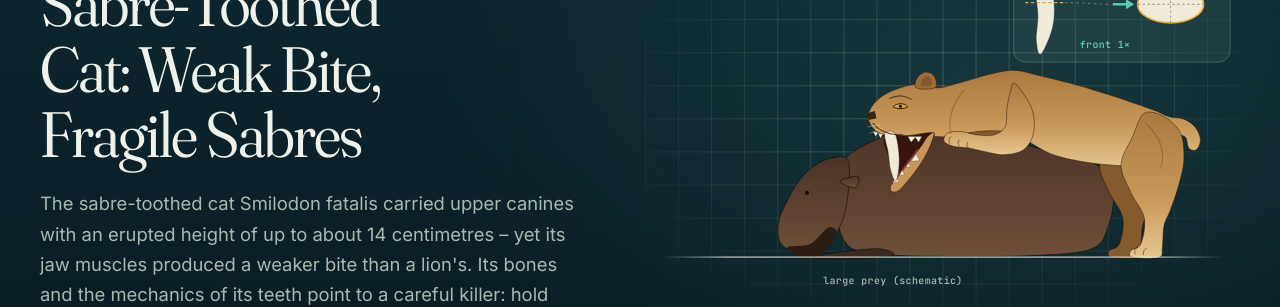
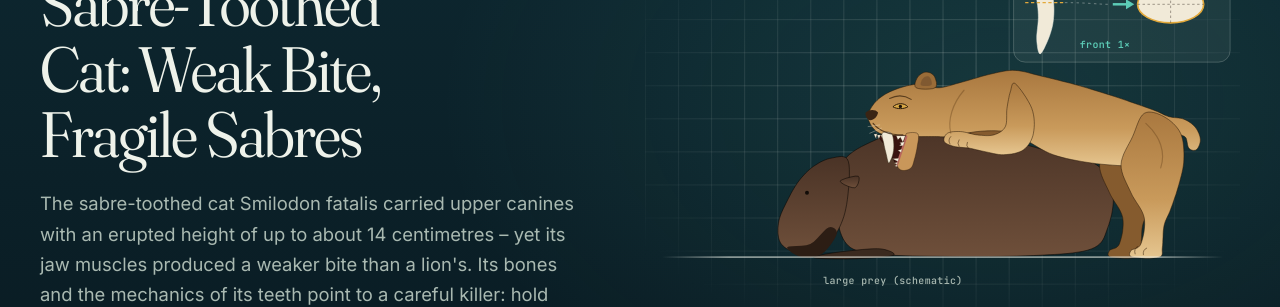
Before and after one commit to hstoecker/wildbionics, a Jekyll site: the page built from _articles/smilodon-bite.en.md, in a window 1280 px wide. Shown: the part 263-570 px from the top of the page. Built offline with Jekyll 4.4.1, drawn with Linux system fonts in a browser that asks for light colours.

Commit message:
Hero figure: anatomically plausible open jaw
Mandible about 0.22 m (scaled about the jaw hinge below the eye), opened
~75°, with a chin flange; lower incisors, small lower canine, premolar and
carnassial seated on a gum edge and pointing forward (as in a hanging jaw);
upper incisors, sabre shortened to ~0.17 m and the carnassial blade behind a
gap; dark mouth without the floating tongue; rounded nose pad. OG re-rendered.

Co-Authored-By: Claude Opus 5.5 <noreply@anthropic.com>

```diff
--- a/assets/css/main.css
+++ b/assets/css/main.css
@@ -2457,7 +2457,7 @@ a.cite:hover { text-decoration: underline; }
 .sb-svg .sabre { fill: #f1ead8; stroke: rgba(60, 50, 30, 0.6); stroke-width: 1; }
 .sb-svg .tooth-small { fill: #f6efdd; stroke: rgba(60, 40, 20, 0.5); stroke-width: .6; }
 .sb-svg .tongue { fill: #c46b6b; stroke: rgba(70, 20, 15, 0.5); stroke-width: .8; }
-.sb-svg .gum { fill: none; stroke: #8a3a32; stroke-width: 2; stroke-linecap: round; }
+.sb-svg .gum { fill: none; stroke: #b8645c; stroke-width: 3; stroke-linecap: round; }
 .sb-svg .fur--jaw { fill: #c9975a; }
 .sb-svg .mouth { fill: #3a1410; stroke: rgba(30, 10, 5, 0.7); stroke-width: 1; }
 .sb-svg .muscle { fill: none; stroke: rgba(90, 55, 20, 0.35); stroke-width: 1.4; stroke-linecap: round; }
```
Also changed, not shown: _includes/svg/smilodon-bite.svg, assets/og/smilodon-bite-de.jpg, assets/og/smilodon-bite-en.jpg.
